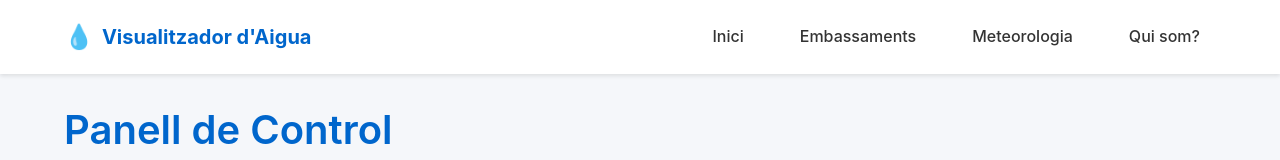
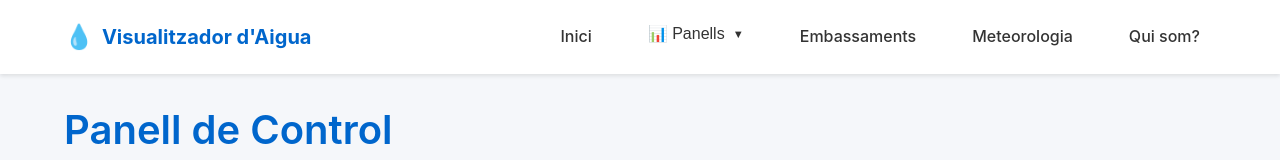
Before and after one commit to AlexRuizMaso/opendata-water-visualization, a React (Vite) app in the folder frontend/: page / in a window 1280 px wide. Shown: the top 160 px of the page. Built offline with nearby package versions, Linux system fonts and the light colour scheme.

Commit message:
feat: add dashboard navigation menu to header

```diff
--- a/frontend/src/components/Navigation.jsx
+++ b/frontend/src/components/Navigation.jsx
@@ -1,8 +1,10 @@
-import React from 'react'
+import React, { useState } from 'react'
 import { Link } from 'react-router-dom'
 import '../styles/Navigation.scss'
 
 export default function Navigation() {
+  const [showDashboardMenu, setShowDashboardMenu] = useState(false)
+
   return (
     <nav className="navbar">
       <div className="navbar-container">
@@ -14,6 +16,38 @@ export default function Navigation() {
         <ul className="nav-menu">
           <li className="nav-item">
             <Link to="/" className="nav-link">Inici</Link>
+          </li>
+          <li className="nav-item dropdown">
+            <button
+              className="nav-link dropdown-toggle"
+              onClick={() => setShowDashboardMenu(!showDashboardMenu)}
+            >
+              📊 Panells
+            </button>
+            {showDashboardMenu && (
+              <ul className="dropdown-menu">
+                <li>
+                  <Link to="/dashboard/map" className="dropdown-link" onClick={() => setShowDashboardMenu(false)}>
+                    🗺️ Mapa + KPIs
+                  </Link>
+                </li>
+                <li>
+                  <Link to="/dashboard/temporal" className="dropdown-link" onClick={() => setShowDashboardMenu(false)}>
+                    📈 Evolució Temporal
+                  </Link>
+                </li>
+                <li>
+                  <Link to="/dashboard/correlation" className="dropdown-link" onClick={() => setShowDashboardMenu(false)}>
+                    🌧️ Correlació Clima-Aigua
+                  </Link>
+                </li>
+                <li>
+                  <Link to="/dashboard/alerts" className="dropdown-link" onClick={() => setShowDashboardMenu(false)}>
+                    🚨 Alertes de Sequera
+                  </Link>
+                </li>
+              </ul>
+            )}
           </li>
           <li className="nav-item">
             <Link to="/embassaments" className="nav-link">Embassaments</Link>
--- a/frontend/src/styles/Navigation.scss
+++ b/frontend/src/styles/Navigation.scss
@@ -71,9 +71,67 @@
   border-radius: 4px;
   transition: all $transition-normal;
   display: inline-block;
+  background: none;
+  border: none;
+  cursor: pointer;
+  font-size: inherit;
 
   &:hover {
     color: $primary-color;
     background-color: rgba($primary-color, 0.05);
   }
 }
+
+.dropdown {
+  position: relative;
+
+  @media (max-width: $breakpoint-md) {
+    flex: 1;
+  }
+}
+
+.dropdown-toggle {
+  display: flex;
+  align-items: center;
+  gap: 4px;
+
+  &::after {
+    content: '▼';
+    font-size: 0.7rem;
+    margin-left: 4px;
+  }
+}
+
+.dropdown-menu {
+  position: absolute;
+  top: 100%;
+  left: 0;
+  background-color: $surface-color;
+  border: 1px solid #e0e0e0;
+  border-radius: 4px;
+  list-style: none;
+  padding: $spacing-sm 0;
+  margin-top: $spacing-sm;
+  min-width: 220px;
+  box-shadow: 0 4px 12px rgba(0, 0, 0, 0.15);
+  z-index: 1001;
+
+  li {
+    padding: 0;
+  }
+}
+
+.dropdown-link {
+  display: block;
+  padding: $spacing-sm $spacing-md;
+  color: $text-color;
+  font-weight: 500;
+  text-decoration: none;
+  transition: all $transition-normal;
+
+  &:hover {
+    color: $primary-color;
+    background-color: rgba($primary-color, 0.05);
+    padding-left: calc($spacing-md + 8px);
+  }
+}
```
